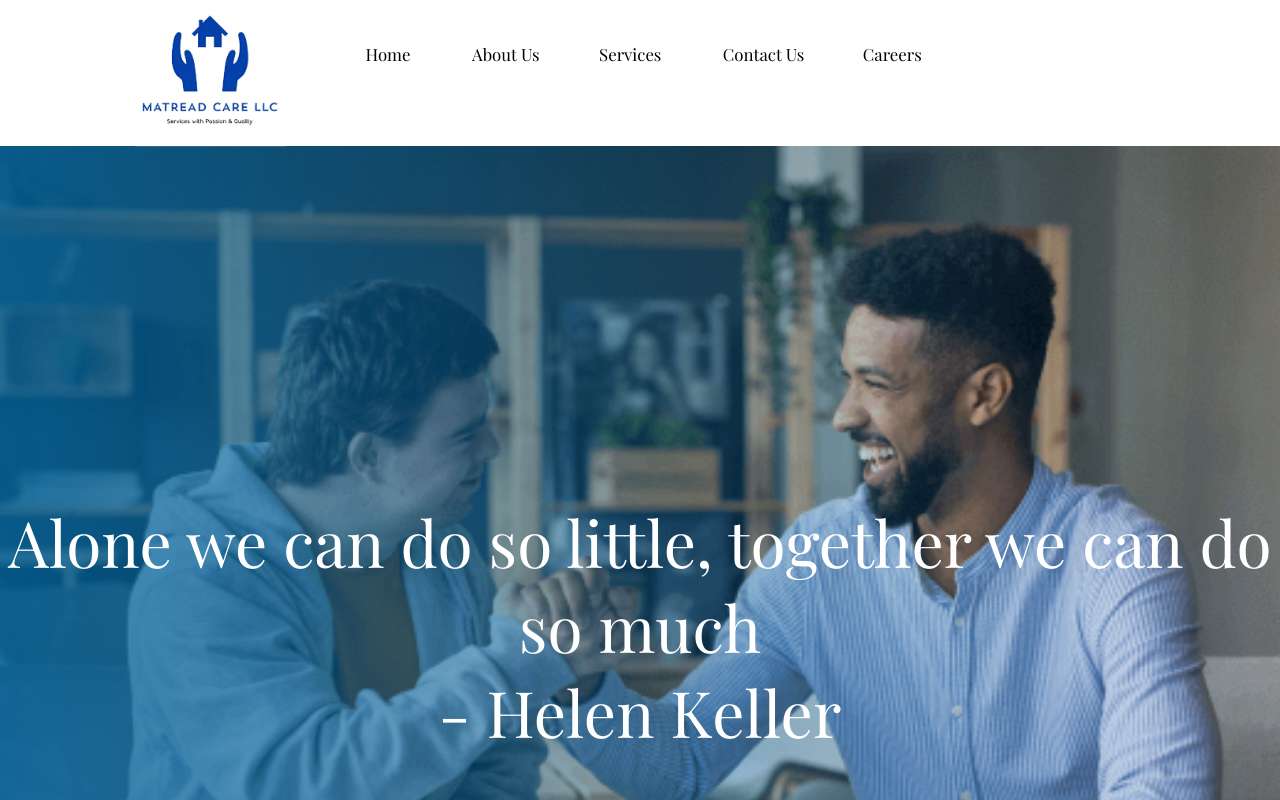
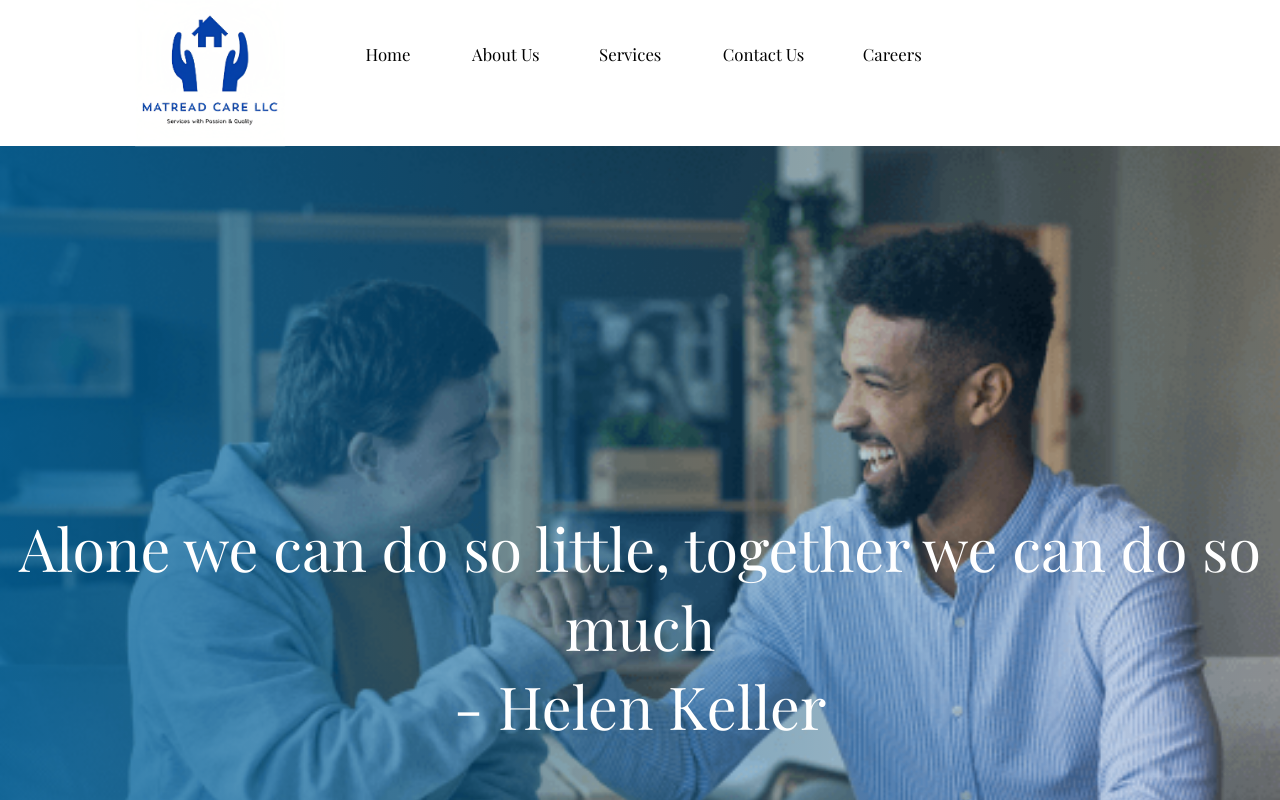
Before and after one commit to AdedoyinMatread40/Matread-Website, a React (Create React App) app: page / in a window 1280 px wide. Shown: the top 800 px of the page. Built offline with nearby package versions, Linux system fonts and the light colour scheme.

Commit message:
Font Size on the Quote Decreased

```diff
--- a/src/cssFiles/HomeImgBanner.css
+++ b/src/cssFiles/HomeImgBanner.css
@@ -7,7 +7,7 @@
     width: 100vw;
     margin: 0;
     font-family: "Playfair Display", serif;
-    font-size: 4.0rem;
+    font-size: 3.7rem;
     color: #fff;
     display: grid;
     place-items: center;
```
